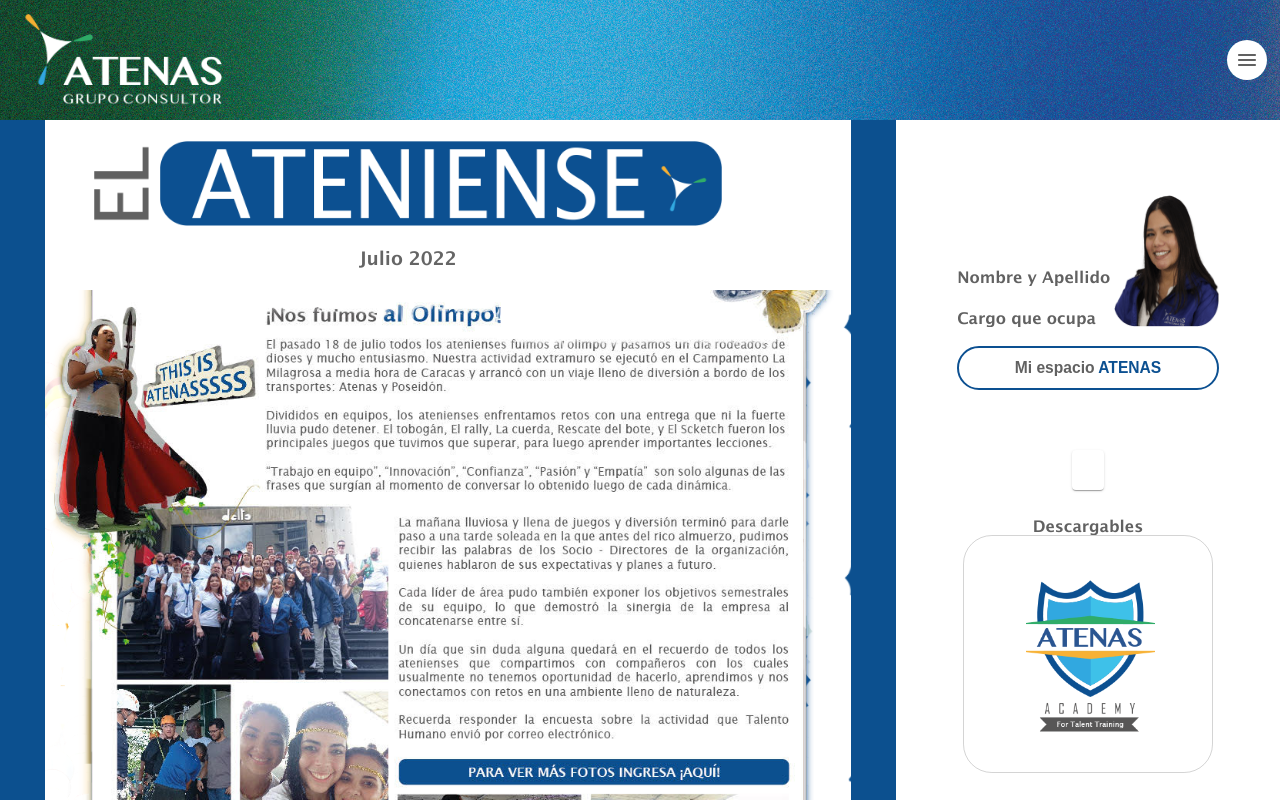
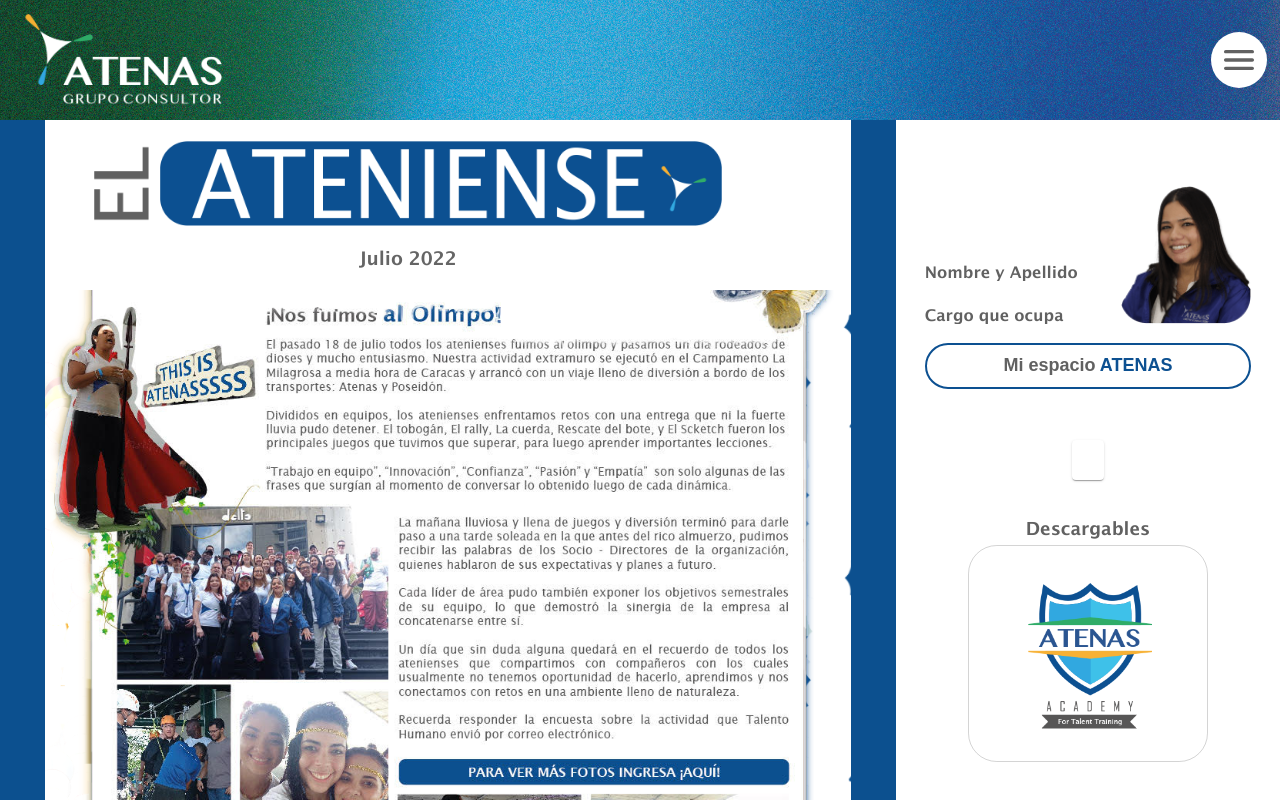
Before and after one commit to rafaelatenas/intranet, a React (Create React App) app: page /home in a window 1280 px wide. Built offline with nearby package versions, Linux system fonts and the light colour scheme.

Commit message:
01/09/2022

```diff
--- a/src/components/components/headerComponent.js
+++ b/src/components/components/headerComponent.js
@@ -11,8 +11,9 @@
     const [select, setSelect]=useState(1)
 
 
-    const handleOpenMenu=(event)=>{
-        setAnchorEl(event.currentTarget)
+    const handleOpenMenu=()=>{
+        console.log(!anchorEl)
+        setAnchorEl(!anchorEl)
     }
     const handleCloseMenu=(selected)=>{
         setAnchorEl(selected.currentTarget)
@@ -36,7 +37,7 @@
                     aria-controls={Boolean(anchorEl) ? 'basic-menu' : undefined}
                     aria-haspopup="true"
                     aria-expanded={Boolean(anchorEl) ? 'true' : undefined}
-                    onClick={(e)=>handleOpenMenu(e)}
+                    onClick={handleOpenMenu}
                 >
                     <MenuRounded style={{fill:'#616161'}}/>
                 </IconButton>
@@ -44,10 +45,18 @@
                     id="basic-menu"
                     anchorEl={anchorEl}
                     open={Boolean(anchorEl)}
-                    onClose={handleCloseMenu}
+                    onClose={handleOpenMenu}
                     MenuListProps={{
                     'aria-labelledby': 'basic-button',
                     }}
+                    anchorOrigin={{
+                        vertical: 'top',
+                        horizontal: 'right',
+                      }}
+                      transformOrigin={{
+                        vertical: 'top',
+                        horizontal: 'left',
+                      }}
                 >
                     <MenuList>
                         {opciones.map((opcion)=>(
--- a/src/components/components/headerComponents.css
+++ b/src/components/components/headerComponents.css
@@ -23,3 +23,19 @@
     min-width: 40px;
     min-height: 40px;
 }
+@media screen and (min-height:800px){
+    .buttonMenu svg{
+        font-size: 40px;
+    }
+}
+@media screen and (min-width:1768px){
+    .buttonMenu{
+        max-width: 70px;
+        max-height: 70px;
+        width: 100%;
+        height: 100%;
+    }
+    .buttonMenu svg{
+        font-size: 40px;
+    }
+}
--- a/src/components/home/homeComponents/interactionsHome.css
+++ b/src/components/home/homeComponents/interactionsHome.css
@@ -1,4 +1,4 @@
-/*Movil*/
+/*General*/
 .containerButtons{
     height: 100%;
     display: flex !important;
@@ -8,17 +8,330 @@
     align-items: center;
     justify-content: space-evenly;
 }
+@media screen and (orientation:portrait) {
+    .containerButtons{
+        flex-direction: column;
+    }
     .cardContainerButtons1{
-    height: 100%;
+        height: 40%;
         display: flex;
         align-items: center;
         justify-content: center;
         box-shadow: none !important;
-    padding: 5%;
         max-width: 300px;
         max-height: 300px;
-    /* border-radius: 1.2em !important; */
+        padding:5%;
     }
+    .cardContentButtons1{
+        width: 100%;
+        height: 80%;
+        display: grid;
+        grid-template-columns: 60% 40%;
+        grid-template-rows: 70% 30%;
+        align-items: end;
+        padding: 0 !important;
+    }
+    .descriptionButton{
+        grid-column: 1/2;
+        grid-row: 1/2;
+        height: 45%;
+        display: flex;
+        flex-direction: column;
+        justify-content: space-between;
+    }
+    .descriptionButton p{
+        margin: 0;
+        color: #616161;
+        font-weight: bold;
+    }
+    .personButton{
+        grid-column: 2/3;
+        grid-row: 1/2;
+        height: 90%;
+        width: 100%;
+        border-radius: 1.2em;
+    }
+    .spaceAtenas{
+        grid-column: 1/3;
+        grid-row: 2/3;
+        width: 100%;
+        height: 70%;
+        border-radius: 1em !important;
+        border: 2px solid #0c5091 !important;
+        padding: 0 !important;
+    }
+    .link{
+        width: 100%;
+        height: auto;
+        text-decoration: none;
+    }
+    .link p{
+        margin: 0;
+        font-size: 0.65em;
+        font-weight: bold;
+    }
+    .cardContainerButtons3{
+        width: auto;
+        height: 40%;
+        box-shadow: none !important;
+        max-width: 400px;
+    }
+    .cardContentButtons3{
+        padding: 0 !important;
+        width: 100%;
+        height: 100%;
+        display: flex;
+        flex-direction: column;
+        align-items: center;
+        justify-content: center;
+    }
+    .cardContentButtons3 p{
+        margin: 0;
+        width: auto;
+        height: 10%;
+        color: #616161;
+        font-weight: bold;
+        font-size: 18px;
+    }
+    .IconButton3{
+        padding: 0 !important;
+        width: 100%;
+        height: 80%;
+        border-radius: 1.2em !important;
+        color: transparent !important;
+        border: 1px solid #61616145 !important;
+        max-width: 240px;
+    }
+    .imgButton3{
+        width: 100%;
+        height: 100%;
+    }
+    @media screen and (min-width:768px), screen and (min-height: 800px) {
+        .containerButtons{
+            flex-direction: row-reverse;
+        }
+        .cardContainerButtons1{
+            height: 100%;
+            padding:0%;
+            max-width: 325px;
+            max-height: 325px;
+        }
+        .cardContainerButtons3{
+            width: auto;
+            height: 100%;
+            box-shadow: none !important;
+            max-width: 400px;
+        }
+        .cardContentButtons3{
+            padding: 0 !important;
+            width: 100%;
+            height: 100%;
+            display: flex;
+            flex-direction: column;
+            align-items: center;
+            justify-content: center;
+        }
+        .cardContentButtons3 p{
+            margin: 0;
+            width: auto;
+            height: 10%;
+            color: #616161;
+            font-weight: bold;
+
+        }
+        .IconButton3{
+            padding: 0 !important;
+            width: 100%;
+            height: 80%;
+            border-radius: 1.2em !important;
+            color: transparent !important;
+            border: 1px solid #61616145 !important;
+            max-width: 195px;
+        }
+        .imgButton3{
+            width: 100%;
+            height: 100%;
+        }
+    }
+}
+@media screen and (orientation:landscape) {
+    .cardContainerButtons1{
+        height: 40%;
+        display: flex;
+        align-items: center;
+        justify-content: center;
+        box-shadow: none !important;
+        max-width: 300px;
+        max-height: 300px;
+        padding:5%;
+    }
+    .cardContentButtons1{
+        width: 100%;
+        height: 80%;
+        display: grid;
+        grid-template-columns: 60% 40%;
+        grid-template-rows: 70% 30%;
+        align-items: end;
+        padding: 0 !important;
+    }
+    .descriptionButton{
+        grid-column: 1/2;
+        grid-row: 1/2;
+        height: 45%;
+        display: flex;
+        flex-direction: column;
+        justify-content: space-between;
+    }
+    .descriptionButton p{
+        margin: 0;
+        color: #616161;
+        font-weight: bold;
+    }
+    .personButton{
+        grid-column: 2/3;
+        grid-row: 1/2;
+        height: 90%;
+        width: 100%;
+        border-radius: 1.2em;
+    }
+    .spaceAtenas{
+        grid-column: 1/3;
+        grid-row: 2/3;
+        width: 100%;
+        height: 70%;
+        border-radius: 1em !important;
+        border: 2px solid #0c5091 !important;
+        padding: 0 !important;
+    }
+    .link{
+        width: 100%;
+        height: auto;
+        text-decoration: none;
+    }
+    .link p{
+        margin: 0;
+        font-size: 0.65em;
+        font-weight: bold;
+    }
+    .cardContainerButtons3{
+        width: auto;
+        height: 40%;
+        box-shadow: none !important;
+        max-width: 400px;
+    }
+    .cardContentButtons3{
+        padding: 0 !important;
+        width: 100%;
+        height: 100%;
+        display: flex;
+        flex-direction: column;
+        align-items: center;
+        justify-content: center;
+    }
+    .cardContentButtons3 p{
+        margin: 0;
+        width: auto;
+        height: 10%;
+        color: #616161;
+        font-weight: bold;
+        font-size: 18px;
+    }
+    .IconButton3{
+        padding: 0 !important;
+        width: 100%;
+        height: 80%;
+        border-radius: 1.2em !important;
+        color: transparent !important;
+        border: 1px solid #61616145 !important;
+        max-width: 240px;
+    }
+    .imgButton3{
+        width: 100%;
+        height: 100%;
+    }
+    @media screen and (min-width:1024px){
+        .cardContainerButtons1{
+            width: 85%;
+            max-width: 330px;
+            padding:0%;
+        }
+        .descriptionButton{
+            height: 40%;
+        }
+        .spaceAtenas{
+            max-width: 330px;
+        }
+        .link p{
+            font-size: 18px;
+        }
+    }
+    @media screen and (min-width:1500px) {
+        .descriptionButton p{
+            font-size: 20px;
+        }
+        .spaceAtenas{
+            max-width: 330px;
+        }
+        .link p{
+            font-size: 20px;
+        }
+        .cardContentButtons3 p{
+            font-size: 22px;
+        }
+        .IconButton3{
+            max-width: 300px;
+        }
+    }
+}
+    /* @media screen and (min-width:768px) {
+        .containerButtons{
+            flex-direction: row-reverse;
+        }
+        .cardContainerButtons1{
+            height: 100%;
+            padding:0%;
+            max-width: 325px;
+            max-height: 325px;
+        }
+        .cardContainerButtons3{
+            width: auto;
+            height: 100%;
+            box-shadow: none !important;
+            max-width: 400px;
+        }
+        .cardContentButtons3{
+            padding: 0 !important;
+            width: 100%;
+            height: 100%;
+            display: flex;
+            flex-direction: column;
+            align-items: center;
+            justify-content: center;
+        }
+        .cardContentButtons3 p{
+            margin: 0;
+            width: auto;
+            height: 10%;
+            color: #616161;
+            font-weight: bold;
+
+        }
+        .IconButton3{
+            padding: 0 !important;
+            width: 100%;
+            height: 80%;
+            border-radius: 1.2em !important;
+            color: transparent !important;
+            border: 1px solid #61616145 !important;
+            max-width: 195px;
+        }
+        .imgButton3{
+            width: 100%;
+            height: 100%;
+        }
+    }
+}
+/*
 .cardContentButtons1{
     width: 100%;
     height: 80%;
@@ -67,13 +380,6 @@
     font-size: 0.65em;
     font-weight: bold;
 }
-.cardContainerButtons3{
-    width: 100%;
-    height: 100%;
-    box-shadow: none !important;
-    border-radius: 0 !important;
-    max-height: 280px;
-}
 .cardContentButtons3{
     padding: 0 !important;
     width: 100%;
@@ -103,82 +409,4 @@
     width: 100%;
     height: 100%;
 }
-/*
-@media screen and (max-width:320pc) {
-    .link p{
-        font-size: .5em;
-    }
-}
-@media screen and (max-width:500px){
-    .containerButtons{
-        grid-template-columns: 50% 50%;
-        grid-template-rows: 100%;
-    }
-    .cardContainerButtons1{
-        width: 100%;
-        grid-column: 2/3;
-        grid-row: 1/2;
-        max-width: 200px;
-    }
-    .descriptionButton p{
-        font-size: .75em;
-    }
-    .personButton{
-        max-width: 85px;
-        min-width: 77px;
-        max-height: 100px;
-    }
-    .IconButton3 {
-        width: 75%;
-        border-radius: .8em !important;
-        max-width: 150px;
-    }
-    .cardContentButtons3 p{
-        font-size: .7em;
-    }
-} */
-/*Tablet*/
-/*Desktop*/
-/* @media screen and (min-width:501px) and (max-width:950px){
-    .containerButtons{
-        grid-template-columns: 100%;
-        grid-template-rows: 25% 45% 30%;
-    }
-    .cardContainerButtons1{
-        width: 100%;
-        grid-column: 1/2;
-        grid-row: 1/2;
-        min-width: 150px;
-    }
-    .descriptionButton p{
-        font-size: .70em;
-    }
-    .personButton{
-        max-width: 85px;
-        min-width: 77px;
-        max-height: 100px;
-    }
-    .IconButton3 {
-        width: 75%;
-        border-radius: .8em !important;
-        max-width: 150px;
-    }
-} */
-
-/* .containerButtons{
-    width: 100%;
-    height: 100%;
-    display: grid !important;
-    max-width: none !important;
-    padding: 0 !important;
-    /* grid-template-columns: 100%;
-    grid-template-rows: 25% 45% 30%;
-    justify-items: center;
-} */
-
-/* Container 2 de la Seccion Botones*/
-/* .cardContainerButtons2{
-    width: 100%;
-    height: 100%;
-    box-shadow: none !important;
-} */
+ */
```
Also changed, not shown: src/components/home/home.css (+45 -35 lines), src/components/login/login.css (+80 -14 lines), src/components/login/login.js (+14 -17 lines), 1 other file (tests, documents, lock files or other folders). Lines whose indentation alone changed are shown as unchanged.
